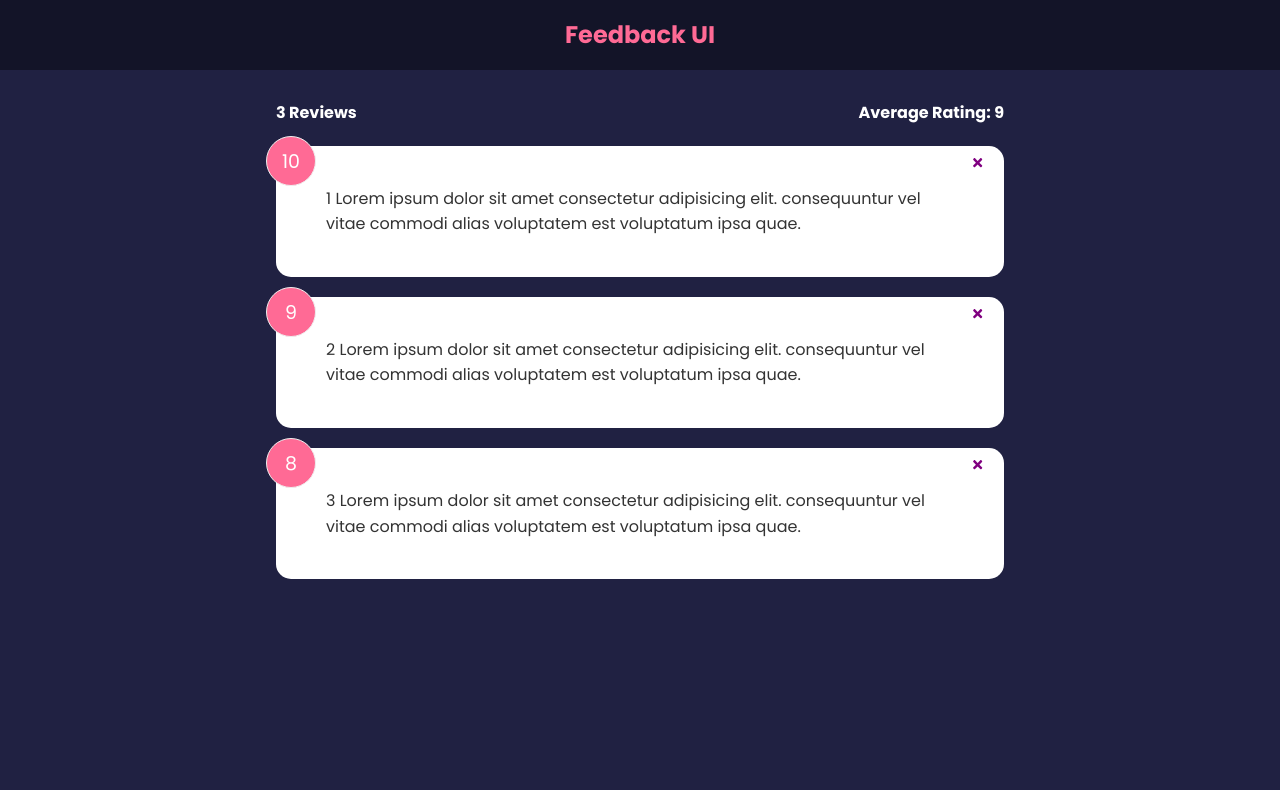
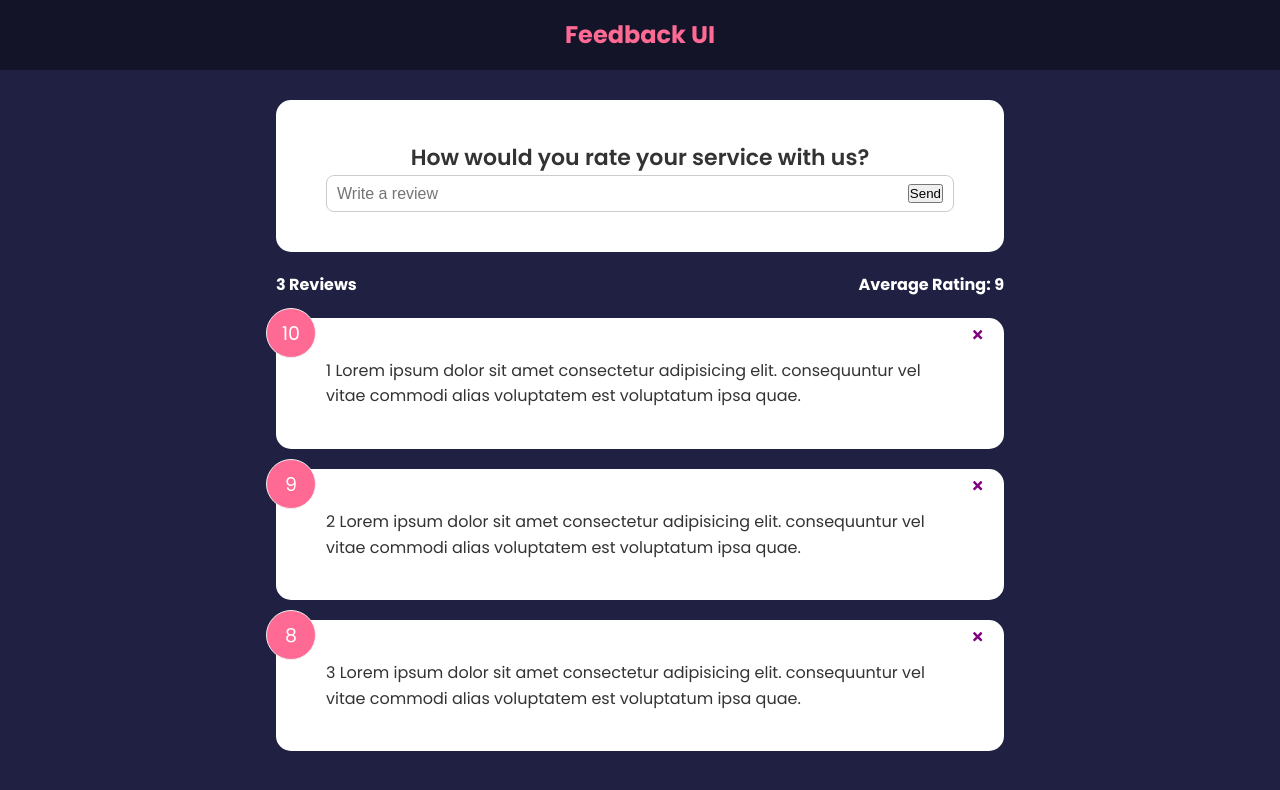
Before and after one commit to mabillama/react-feedback-UI, a React (Create React App) app: page / in a window 1280 px wide. Shown: the top 790 px of the page. Built offline with nearby package versions, Linux system fonts and the light colour scheme.

Commit message:
Feedback from created

```diff
--- a/src/App.js
+++ b/src/App.js
@@ -4,6 +4,7 @@
 import FeedbackData from "./data/FeedbackData";
 import FeedbackList from "./components/FeedbackList";
 import FeedbackStats from "./components/FeedbackStats";
+import FeedbackForm from "./components/FeedbackForm";
 
 function App() {
   const [feedback, setFeedback] = useState(FeedbackData);
@@ -18,6 +19,7 @@
     <>
       <Header />
       <div className="container">
+        <FeedbackForm />
         <FeedbackStats feedback={feedback} />
         <FeedbackList feedback={feedback} handleDelete={deleteFeedback} />
       </div>
--- /dev/null
+++ b/src/components/FeedbackForm.jsx
@@ -0,0 +1,31 @@
+import React from "react";
+import Card from "./shared/Card";
+import { useState } from "react";
+
+function FeedbackForm() {
+  const [text, setText] = useState("");
+
+  const handleTextChange = (e) => {
+    setText(e.target.value);
+  };
+
+  return (
+    <Card>
+      <form>
+        <h2>How would you rate your service with us?</h2>
+        {/* @todo - rating select component */}
+        <div className="input-group">
+          <input
+            onChange={handleTextChange}
+            type="text"
+            placeholder="Write a review"
+            value={text}
+          />
+          <button type="submit">Send</button>
+        </div>
+      </form>
+    </Card>
+  );
+}
+
+export default FeedbackForm;
```
